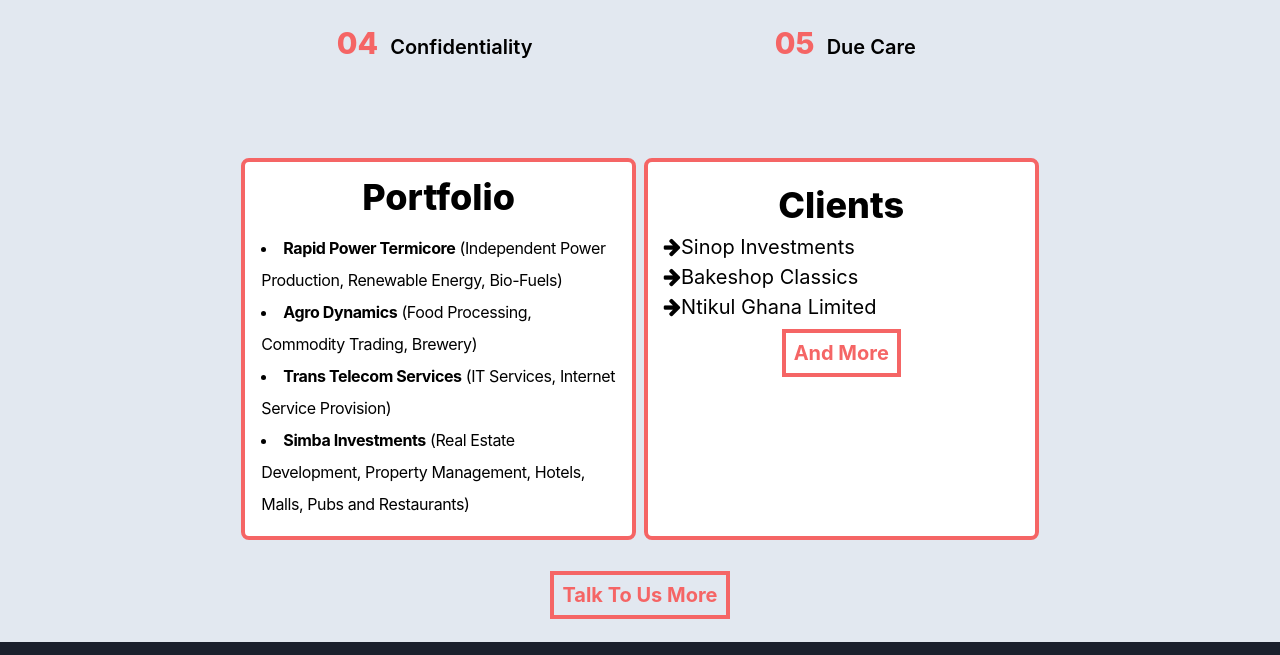
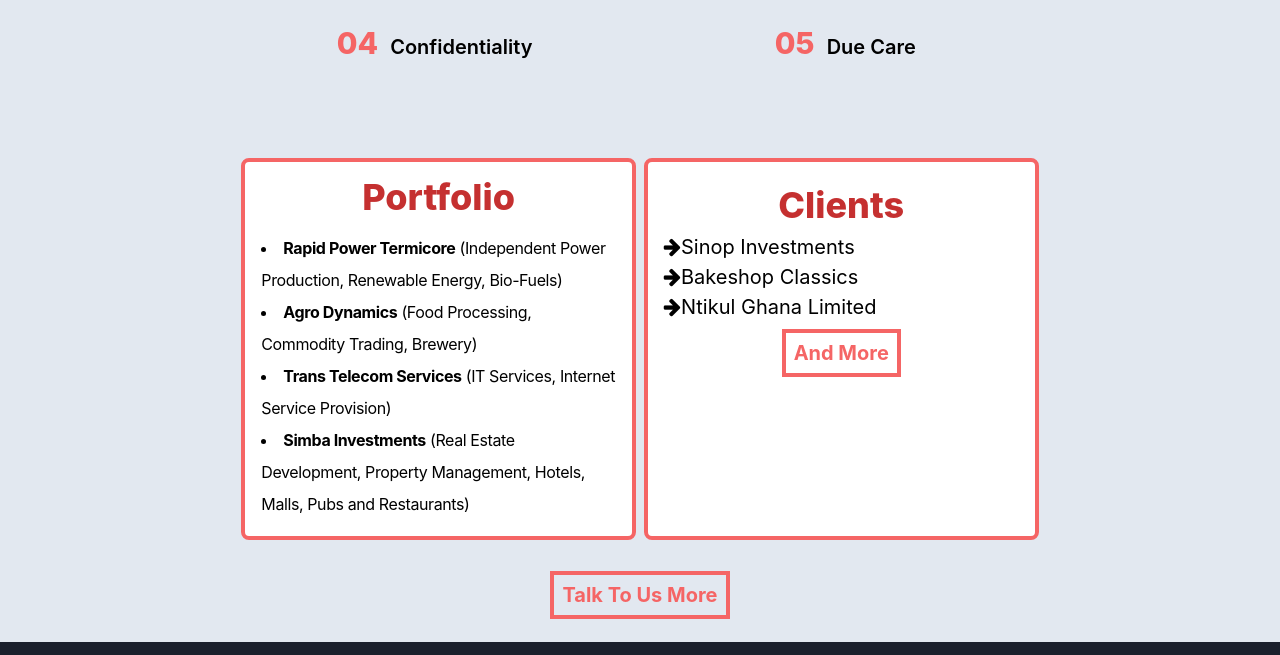
Before and after one commit to kamalsolutions/sgid, a website: page index.html in a window 1280 px wide. Shown: the part 1716-2371 px from the top of the page. Drawn offline with nearby package versions, Linux system fonts and the light colour scheme.

Commit message:
text changes

```diff
--- a/index.html
+++ b/index.html
@@ -239,7 +239,7 @@
   <section class="w-full mx-auto md:w-2/3 px-4 py-4 mt-2 mb-4">
     <section class="md:flex px-2 py-2 mb-4">
       <section class="md:w-1/2 w-full m-1 border-red-500 bg-white rounded-lg border-4 px-2 py-2 mb-4">
-        <header class="font-extrabold text-4xl md:text-center">Portfolio</header>
+        <header class="font-extrabold text-4xl text-red-700 md:text-center">Portfolio</header>
         <ul class="list-disc list-inside p-2 tracking-tight leading-loose">
           <li><b>Rapid Power Termicore</b> (Independent Power Production, Renewable Energy, Bio-Fuels)</li>
           <li><b>Agro Dynamics</b> (Food Processing, Commodity Trading, Brewery)</li>
@@ -248,7 +248,7 @@
         </ul>
       </section>
       <section class="md:w-1/2 bg-white w-full m-1 border-red-500 rounded-lg border-4 px-4 py-4 mb-4">
-        <header class="font-extrabold text-4xl text-center">Clients</header>
+        <header class="font-extrabold text-4xl text-red-700 text-center">Clients</header>
         <ul class="list-inside mb-4 text-xl">
           <li><span class="fa fa-arrow-right text-xs"></span>Sinop Investments</li>
           <li><span class="fa fa-arrow-right text-xs"></span>Bakeshop Classics</li>
```
Also changed, not shown: portfolio.html (+1 -1 lines).
